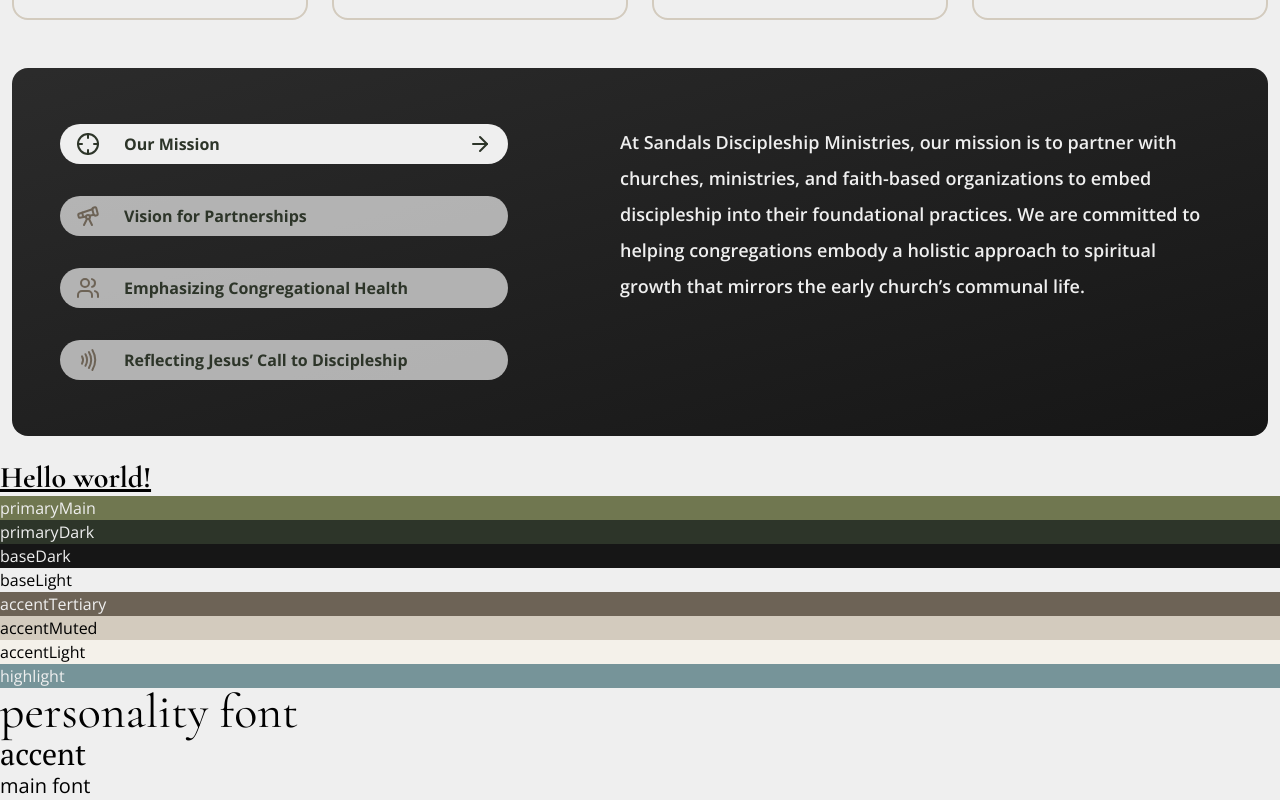
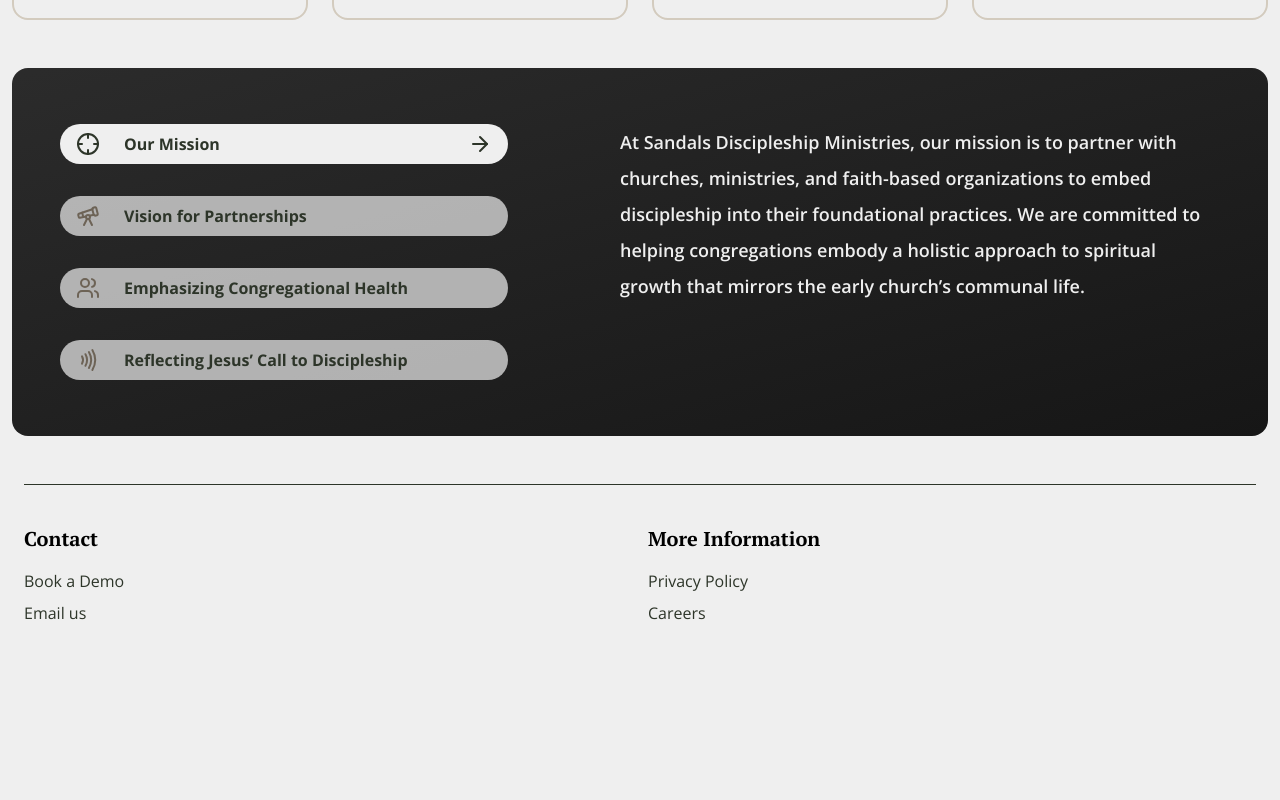
Before and after one commit to pandalexander/sandals-site, a React (Vite) app: page / in a window 1280 px wide. Shown: the part 3316-4116 px from the top of the page. After the commit the page ends 4005 px from the top, so only its background shows below. Built offline with nearby package versions, Linux system fonts and the light colour scheme.

Commit message:
Add footer with styling and spacing

```diff
--- a/src/App.jsx
+++ b/src/App.jsx
@@ -4,6 +4,7 @@
 import Navbar from "./components/Navbar";
 import CorePrinciples from "./components/CorePrinciples";
 import Mission from "./components/Mission";
+import Footer from "./components/Footer";
 
 function App() {
   const notDiscipleshipList = [
@@ -29,9 +30,10 @@
         <Services />
         <CorePrinciples />
         <Mission />
+        <Footer />
       </div>
 
-      <h1 className="text-3xl font-bold underline bg-primary">Hello world!</h1>
+      {/* <h1 className="text-3xl font-bold underline bg-primary">Hello world!</h1>
       <div className="bg-primaryMain text-baseLight">primaryMain</div>
       <div className="bg-primaryDark text-baseLight">primaryDark</div>
       <div className="bg-baseDark text-baseLight">baseDark</div>
@@ -42,7 +44,7 @@
       <div className="bg-highlight text-baseLight">highlight</div>
       <div className="text-5xl font-personality">personality font</div>
       <div className="text-3xl font-accent">accent</div>
-      <div className="text-xl font-main">main font</div>
+      <div className="text-xl font-main">main font</div> */}
     </>
   );
 }
--- /dev/null
+++ b/src/components/Footer.jsx
@@ -0,0 +1,59 @@
+const Footer = () => {
+  return (
+    <div>
+      <div className="max-w-7xl mx-auto p-6">
+        <footer className=" border-t py-10 border-primaryDark">
+          <div className="grid grid-cols-2 gap-4">
+            <div>
+              <h3 className="text-md font-semibold mb-4">Contact</h3>
+              <ul className="space-y-2">
+                <li>
+                  <a
+                    href=""
+                    className="text-primaryDark hover:text-primaryMain"
+                  >
+                    Book a Demo
+                  </a>
+                </li>
+                <li>
+                  <a
+                    href="mailto:contact@sandalsdisciple.com"
+                    target="_blank"
+                    className="text-primaryDark hover:text-primaryMain"
+                  >
+                    Email us
+                  </a>
+                </li>
+              </ul>
+            </div>
+            <div>
+              <h3 className="text-md font-semibold mb-4">More Information</h3>
+              <ul className="space-y-2">
+                <li>
+                  <a
+                    href=""
+                    target="_blank"
+                    className="text-primaryDark hover:text-primaryMain"
+                  >
+                    Privacy Policy
+                  </a>
+                </li>
+                <li>
+                  <a
+                    href=""
+                    target="_blank"
+                    className="text-primaryDark hover:text-primaryMain"
+                  >
+                    Careers
+                  </a>
+                </li>
+              </ul>
+            </div>
+          </div>
+        </footer>
+      </div>
+    </div>
+  );
+};
+
+export default Footer;
```
